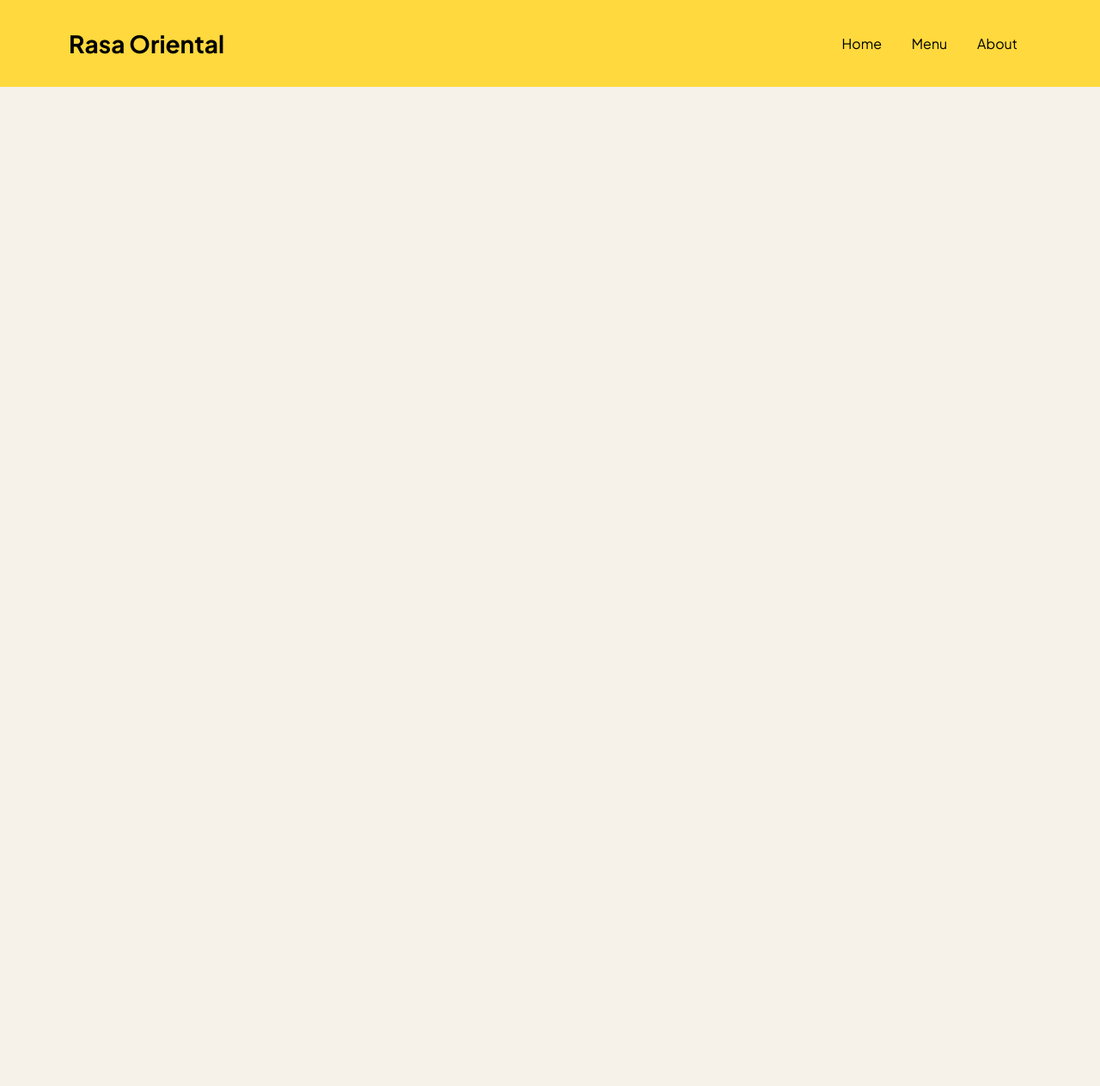
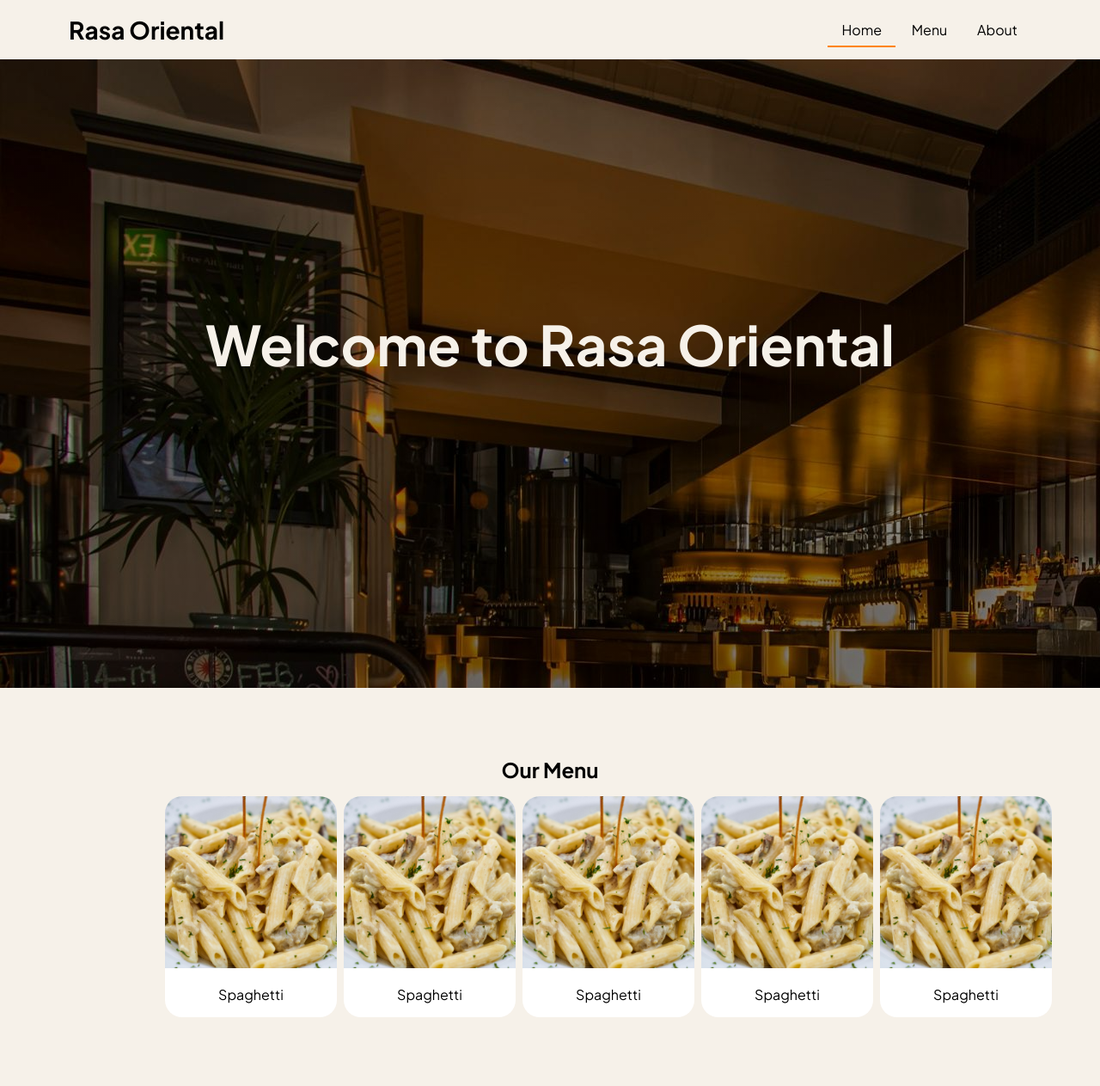
Before and after one commit to cristoval21/odin-restaurant, a website built with webpack: page src/index.html in a window 1280 px wide. Shown: the whole page at 86% size. Before the commit the page ends 800 px from the top, so only its background shows below. Built offline with nearby package versions, Linux system fonts and the light colour scheme.

Commit message:
wip: menu cards

```diff
--- a/src/index.html
+++ b/src/index.html
@@ -9,12 +9,40 @@
   <header class="header">
     <div class="header__logo">Rasa Oriental</div>
     <nav class="nav">
-      <button type="button" class="nav__button">Home</button>
+      <button type="button" class="nav__button nav__button--active">Home</button>
       <button type="button" class="nav__button">Menu</button>
       <button type="button" class="nav__button">About</button>
     </nav>
   </header>
   <div class="content">
+    <div class="hero">
+      <h1 class="hero__heading">Welcome to Rasa Oriental</h1>
+    </div>
+    <section class="content__section menu">
+      <h2>Our Menu</h2>
+      <div class="menu-cards-container">
+        <div class="card">
+          <img alt="dish" class="card__thumbnail"></img>
+          <div class="card__name">Spaghetti</div>
+        </div>
+        <div class="card">
+          <img alt="dish" class="card__thumbnail"></img>
+          <div class="card__name">Spaghetti</div>
+        </div>
+        <div class="card">
+          <img alt="dish" class="card__thumbnail"></img>
+          <div class="card__name">Spaghetti</div>
+        </div>
+        <div class="card">
+          <img alt="dish" class="card__thumbnail"></img>
+          <div class="card__name">Spaghetti</div>
+        </div>
+        <div class="card">
+          <img alt="dish" class="card__thumbnail"></img>
+          <div class="card__name">Spaghetti</div>
+        </div>
+      </div>
+    </section>
   </div>
 </body>
 </html>
--- a/src/index.js
+++ b/src/index.js
@@ -1 +1,7 @@
 import './style.css';
+import Spaghetti from './assets/images/dish-1.jpg';
+
+const thumbnails = document.querySelectorAll(".card__thumbnail");
+thumbnails.forEach(thumbnail => {
+  thumbnail.src = Spaghetti;
+})
--- a/src/style.css
+++ b/src/style.css
@@ -15,13 +15,16 @@
 
 body {
   background-color: var(--primary-color);
+  min-height: 100vh;
 }
 
 .header {
   display: flex;
   align-items: center;
-  padding: 2rem 5rem;
-  background: var(--secondary-color);
+  padding: 1rem 5rem;
+  background: var(--primary-color);
+  position: fixed;
+  width: 100%;
 }
 
 .header__logo {
@@ -39,11 +42,65 @@ body {
   cursor: pointer;
   padding: 0.5em 1em;
   font-size: 1rem;
-  border-radius: 0.5em;
+}
+
+.nav__button--active {
+  box-shadow: 0 2px var(--tertiary-color);
 }
 
 .nav__button:hover,
 .nav__button:active,
 .nav__button:focus {
-  background-color: var(--primary-color);
+  background-color: var(--tertiary-color);
 }
+
+.hero {
+  background-image: linear-gradient(rgb(0, 0, 0, 0.3), rgb(0, 0, 0, 0.5)), url('./assets/images/hero-background.jpg');
+  min-height: 100vh;
+  display: flex;
+  align-items: center;
+  justify-content: center;
+}
+
+.hero__heading {
+  color: var(--primary-color);
+  font-size: min(5vw, 4rem);
+}
+
+.content__section {
+  max-width: 960px;
+  display: flex;
+  align-items: center;
+  flex-direction: column;
+  padding: 5rem 0;
+  margin-inline: auto;
+  padding-inline: 2rem;
+}
+
+.menu-cards-container {
+  max-width: 100%;
+  margin-block-start: 1rem;
+  display: grid;
+  grid-template-columns: repeat(auto-fit, 200px);
+  grid-auto-flow: column;
+  gap: 0.5rem;
+}
+
+.card {
+  background-color: white;
+  border-radius: 20px;
+}
+
+.card__thumbnail {
+  height: 200px;
+  width: 200px;
+  object-fit: cover;
+  border-start-start-radius: 20px;
+  border-start-end-radius: 20px;
+}
+
+.card__name {
+  display: flex;
+  justify-content: center;
+  padding: 1em 0;
+}
--- a/webpack.config.js
+++ b/webpack.config.js
@@ -25,6 +25,10 @@ module.exports = {
         test: /\.css$/i,
         use: ['style-loader', 'css-loader'],
       },
+      {
+        test: /\.(png|svg|jpg|jpeg|gif)$/i,
+        type: 'asset/resource',
+      },
     ],
   },
 };
```
Also changed, not shown: src/assets/images/dish-1.jpg (added), src/assets/images/dish-2.jpg (added), src/assets/images/dish-3.jpg (added), src/assets/images/dish-4.jpg (added), src/assets/images/dish-5.jpg (added), src/assets/images/hero-background.jpg (added).
